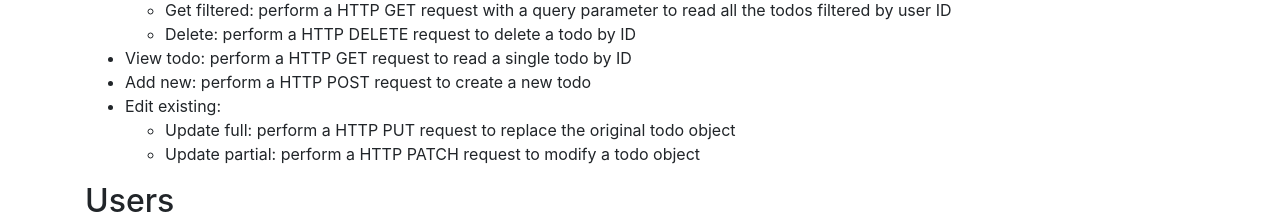
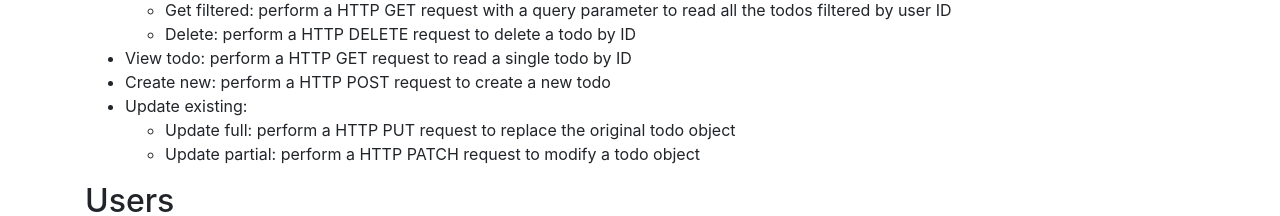
Before and after one commit to peterrhodesdev/angular-generic-api-service, an Angular app: page /home in a window 1280 px wide. Shown: the part 304-520 px from the top of the page. Built offline with nearby package versions, Linux system fonts and the light colour scheme.

Commit message:
updated description

```diff
--- a/src/app/components/home/home.component.html
+++ b/src/app/components/home/home.component.html
@@ -15,9 +15,9 @@
     </ul>
   </li>
   <li>View todo: perform a HTTP GET request to read a single todo by ID</li>
-  <li>Add new: perform a HTTP POST request to create a new todo</li>
+  <li>Create new: perform a HTTP POST request to create a new todo</li>
   <li>
-    Edit existing:
+    Update existing:
     <ul>
       <li>Update full: perform a HTTP PUT request to replace the original todo object</li>
       <li>Update partial: perform a HTTP PATCH request to modify a todo object</li>
--- a/src/app/components/todos/todos.component.html
+++ b/src/app/components/todos/todos.component.html
@@ -1,6 +1,11 @@
 <h1>Todos</h1>
 
 <p><i>Note: because this is only a mock server the resources won't actually be modified, just faked as if they were.</i></p>
+
+<ul>
+  <li>Any changes made will be reset when the data is refreshed</li>
+  <li>Creating a new todo will always return an object with id = 201</li>
+</ul>
 
 <ul ngbNav #nav="ngbNav" [(activeId)]="activeNavItem" class="nav-tabs">
   <li [ngbNavItem]="listTodosNavItemId">
```
